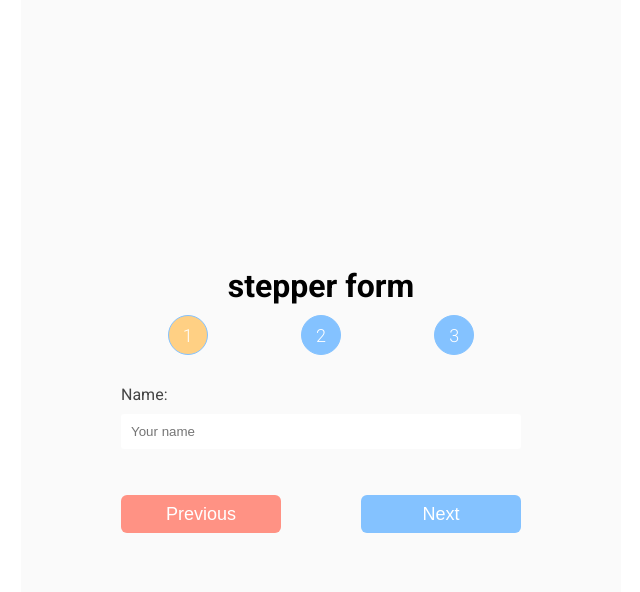
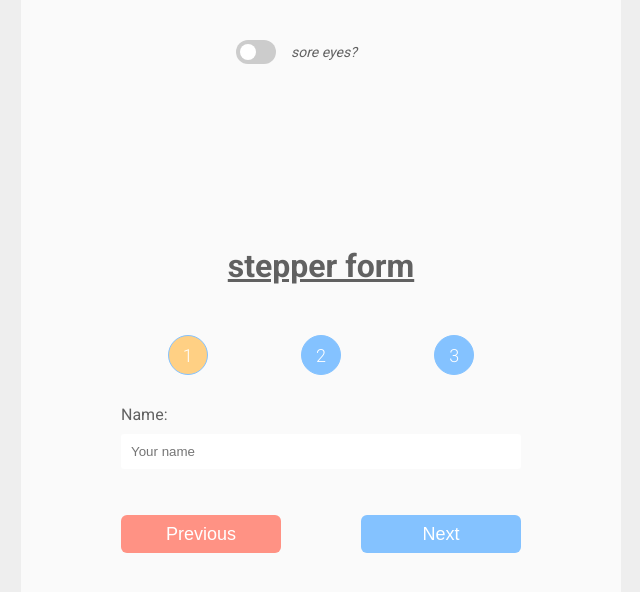
Before and after one commit to marcinolszewski/stepper-form, a React (Create React App) app: page / in a window 1280 px wide. Shown: the top 592 px of the page, without its empty margins (319-959 px from the left). Built offline with nearby package versions, Linux system fonts and the light colour scheme.

Commit message:
[feat]added dark mode and better email validation

```diff
--- a/src/App.js
+++ b/src/App.js
@@ -1,11 +1,13 @@
 import React from 'react';
 import './App.scss';
 import Form from './components/Form';
+import DarkModeSwitch from './components/DarkModeSwitch';
 
 function App() {
   return (
     <div className="App">
       <div className="wrapper">
+        <DarkModeSwitch />
         <h1 className="heading">stepper form</h1>
         <Form />
       </div>
--- a/src/App.scss
+++ b/src/App.scss
@@ -6,17 +6,19 @@
   --orange: #ffd084;
   --dark-orange: #ff9284;
   --main-bg: #fafafa;
+  --secondary-bg: #eee;
   --label: #616161;
   font-family: Roboto, 'sans-serif';
 }
 
 [data-theme='dark'] {
-  --btn-next: #444;
-  --light-blue: #84c2ff;
-  --orange: #ffd084;
-  --dark-orange: #ff9284;
-  --main-bg: #fafafa;
-  --label: #616161;
+  --btn-next: #000;
+  --light-blue: #444;
+  --orange: #000;
+  --dark-orange: #444;
+  --main-bg: #616161;
+  --secondary-bg: #aaa;
+  --label: #fff;
 }
 
 *,
@@ -25,6 +27,16 @@
   box-sizing: border-box;
   margin: 0px;
   padding: 0px;
+}
+
+.App {
+  background-color: var(--secondary-bg);
+}
+
+.heading {
+  margin-bottom: 40px;
+  text-decoration: underline;
+  color: var(--label);
 }
 
 .wrapper {
@@ -36,6 +48,7 @@
   align-items: center;
   justify-content: center;
   margin: 0 auto;
+  padding: 0px 15px;
   background-color: var(--main-bg);
 
   &__btn {
@@ -50,7 +63,7 @@
   max-width: 400px;
 
   &__label {
-    color: var(--btn-next);
+    color: var(--label);
     display: flex;
     flex-direction: column;
     position: absolute;
@@ -127,24 +140,33 @@
     &.active {
       background-color: var(--orange);
     }
-
-    &:hover {
-      cursor: pointer;
   }
 }
+
+.cookie-data {
+  margin: 0 auto;
+  border-radius: 5px;
+  border: 1px dashed var(--label);
+  padding: 20px;
+  margin-top: 40px;
+  font-size: 14px;
+  line-height: 22px;
+  font-weight: 300;
 }
 
 // utils
 
 .thankYouPage,
 .spinner {
-  width: 96vw;
+  width: 100vw;
   height: 100vh;
   background-color: #fff;
+  color: var(--label);
   top: 0;
   left: 0;
   position: absolute;
   display: flex;
+  flex-direction: column;
   justify-content: center;
   align-items: center;
   z-index: 999;
@@ -183,8 +205,8 @@
     -webkit-transform: translateZ(0);
     -ms-transform: translateZ(0);
     transform: translateZ(0);
-  }
-  .loader:before {
+
+    &:before {
       width: 50%;
       height: 50%;
       background: #00d1ff;
@@ -194,7 +216,8 @@
       left: 0;
       content: '';
     }
-  .loader:after {
+
+    &:after {
       background: #fcfcfc;
       width: 75%;
       height: 75%;
@@ -207,6 +230,8 @@
       bottom: 0;
       right: 0;
     }
+  }
+
   @-webkit-keyframes load3 {
     0% {
       -webkit-transform: rotate(0deg);
@@ -229,6 +254,76 @@
   }
 }
 
+.thankYouPage {
+  background-color: var(--main-bg);
+}
+
 .hidden {
   visibility: hidden;
 }
+
+// dark mode
+
+.theme-switch {
+  display: inline-block;
+  height: 24px;
+  position: relative;
+  width: 40px;
+
+  &__wrapper {
+    display: flex;
+    align-items: center;
+    position: absolute;
+    top: 40px;
+    left: 50%;
+    margin-left: -80px;
+
+    em {
+      margin-left: 10px;
+      font-size: 14px;
+      color: var(--label);
+    }
+  }
+
+  &input {
+    display: none;
+  }
+}
+
+.slider {
+  background-color: #ccc;
+  bottom: 0;
+  cursor: pointer;
+  left: -5px;
+  position: absolute;
+  right: 5px;
+  top: 0;
+  transition: 0.4s;
+}
+
+.slider:before {
+  background-color: #fff;
+  bottom: 4px;
+  content: '';
+  height: 16px;
+  left: 4px;
+  position: absolute;
+  transition: 0.4s;
+  width: 16px;
+}
+
+input:checked + .slider {
+  background-color: #66bb6a;
+}
+
+input:checked + .slider:before {
+  transform: translateX(16px);
+}
+
+.slider.round {
+  border-radius: 34px;
+}
+
+.slider.round:before {
+  border-radius: 50%;
+}
--- /dev/null
+++ b/src/components/DarkModeSwitch.js
@@ -0,0 +1,21 @@
+import React from 'react';
+
+const DarkModeSwitch = () => {
+  const handleThemeSwitch = e => {
+    e.target.checked
+      ? document.documentElement.setAttribute('data-theme', 'dark')
+      : document.documentElement.setAttribute('data-theme', 'light');
+  };
+
+  return (
+    <div className="theme-switch__wrapper">
+      <label className="theme-switch" htmlFor="checkbox">
+        <input type="checkbox" id="checkbox" onClick={handleThemeSwitch} />
+        <div className="slider round"></div>
+      </label>
+      <em>sore eyes?</em>
+    </div>
+  );
+};
+
+export default DarkModeSwitch;
--- a/src/components/Form.js
+++ b/src/components/Form.js
@@ -16,22 +16,14 @@ class Form extends Component {
     errors: [
       'Plase enter your name',
       'Plase enter your age',
-      'Plase enter your email'
+      'Plase enter valid email'
     ]
   };
 
-  componentWillMount() {
+  readCookie = () => {
     const userCookie = document.cookie.split('-');
-    if (userCookie.length === 1) {
-      console.log(userCookie);
-      console.log('no cookie');
-    } else {
-      console.log(userCookie);
-      console.log(
-        `name is ${userCookie[0]}, age is ${userCookie[1]}, email is${userCookie[2]}`
-      );
-    }
-  }
+    return [...userCookie];
+  };
 
   showError = () => {
     this.setState({ error: true });
@@ -52,13 +44,16 @@ class Form extends Component {
 
   checkForErrors = () => {
     const step = this.state.activeStep;
+    const emailReg = /(?:[a-z0-9!#$%&'*+/=?^_`{|}~-]+(?:\.[a-z0-9!#$%&'*+/=?^_`{|}~-]+)*|"(?:[\x01-\x08\x0b\x0c\x0e-\x1f\x21\x23-\x5b\x5d-\x7f]|\\[\x01-\x09\x0b\x0c\x0e-\x7f])*")@(?:(?:[a-z0-9](?:[a-z0-9-]*[a-z0-9])?\.)+[a-z0-9](?:[a-z0-9-]*[a-z0-9])?|\[(?:(?:25[0-5]|2[0-4][0-9]|[01]?[0-9][0-9]?)\.){3}(?:25[0-5]|2[0-4][0-9]|[01]?[0-9][0-9]?|[a-z0-9-]*[a-z0-9]:(?:[\x01-\x08\x0b\x0c\x0e-\x1f\x21-\x5a\x53-\x7f]|\\[\x01-\x09\x0b\x0c\x0e-\x7f])+)\])/g;
     switch (step) {
       case 1:
         return this.state.name === '' ? this.showError() : true;
       case 2:
         return this.state.age === '' ? this.showError() : true;
       case 3:
-        return this.state.email === '' ? this.showError() : true;
+        return this.state.email === '' || !emailReg.test(this.state.email)
+          ? this.showError()
+          : true;
       default:
         return false;
     }
@@ -87,6 +82,7 @@ class Form extends Component {
       this.showSpinner();
     }
   };
+
   render() {
     const { stepsArr, activeStep, name, age, email, errors } = this.state;
     return (
@@ -95,6 +91,11 @@ class Form extends Component {
           className={`thankYouPage ${this.state.typ === true ? '' : 'hidden'}`}
         >
           thanks, your data is saved to cookie.
+          <div className="cookie-data">
+            <strong>Name:</strong> {this.readCookie()[0]} <br />
+            <strong>Age:</strong> {this.readCookie()[1]} <br />
+            <strong>Email:</strong> {this.readCookie()[2]}
+          </div>
         </div>
         <div
           className={`spinner ${this.state.spinner === true ? '' : 'hidden'}`}
```
Lines whose indentation alone changed are shown as unchanged.
